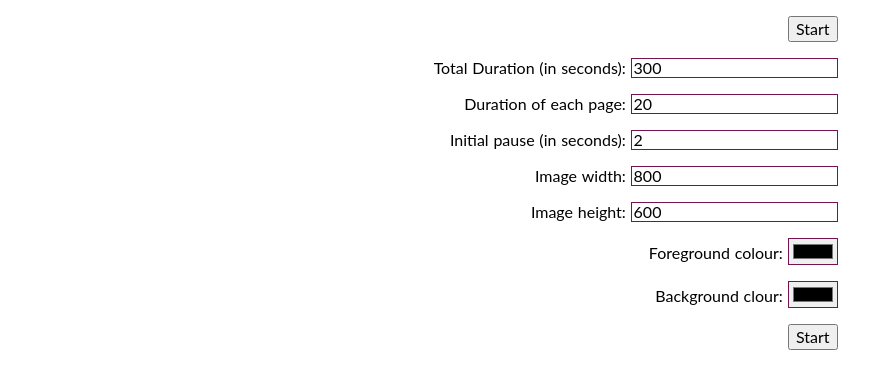
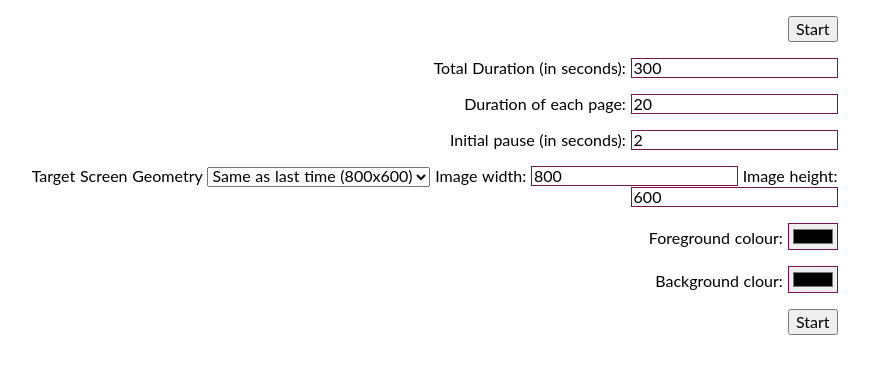
Before and after one commit to celesteh/Immrama, a PHP site: page /conductor/ in a window 1280 px wide. Shown: the top 389 px of the page, without its empty margins (156-1025 px from the left). Run offline with PHP 8.4, Linux system fonts and the light colour scheme.

Commit message:
default sizes

```diff
--- a/data/conductor/index.php
+++ b/data/conductor/index.php
@@ -8,6 +8,32 @@ $conf = parse_ini_file("config.ini");
 <head>
   <link rel="stylesheet" href="/style.css" type="text/css" />
   <link rel="stylesheet" href="/color.css" type="text/css" />
+  <SCRIPT LANGUAGE="javascript">
+<!--
+function OnChange(form)
+{
+    var val  = form.size.value
+    if(val=="prev")
+    {
+      form.width.value= <?php echo $conf['width']; ?>
+      form.height.value= <?php echo $conf['height']; ?>
+
+    } else {
+      if (val=="phone")
+      {
+        form.width.value= 640
+        form.height.value= 960
+
+      } else { //must be tablet
+        form.width.value= 1024
+        form.height.value= 768
+      }
+    }
+
+    return true;
+}
+//-->
+</SCRIPT>
   <title>Immrama</title>
 </head>
 <body>
@@ -32,10 +58,14 @@ $conf = parse_ini_file("config.ini");
     <input type="number" name="init_sleep" value=<?php echo $conf['init_sleep']; ?>>
   </p>
       <p>
+        <label for="size">Target Screen Geometry</label>
+        <select name="size" onchange='OnChange(this.form);'>
+          <option value="prev">Same as last time (<?php echo $conf['width']; ?>x<?php echo $conf['height']; ?>)</option>
+          <option value="phone">Phones (2x3 ratio)</option>
+          <option value="tablet">Tablets (4x3 ratio)</option>
+        </select>
   <label for ="width">Image width:</label>
     <input type="number" name="width" value=<?php echo $conf['width']; ?>>
-  </p>
-  <p>
 
   <label for ="height">Image height:</label>
     <input type="number" name="height" value=<?php echo $conf['height']; ?>>
```
